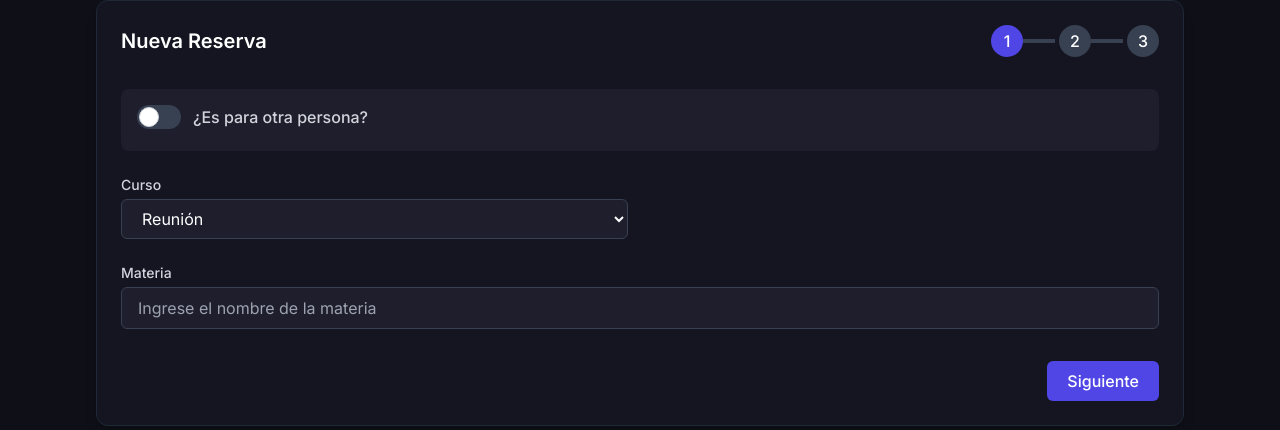
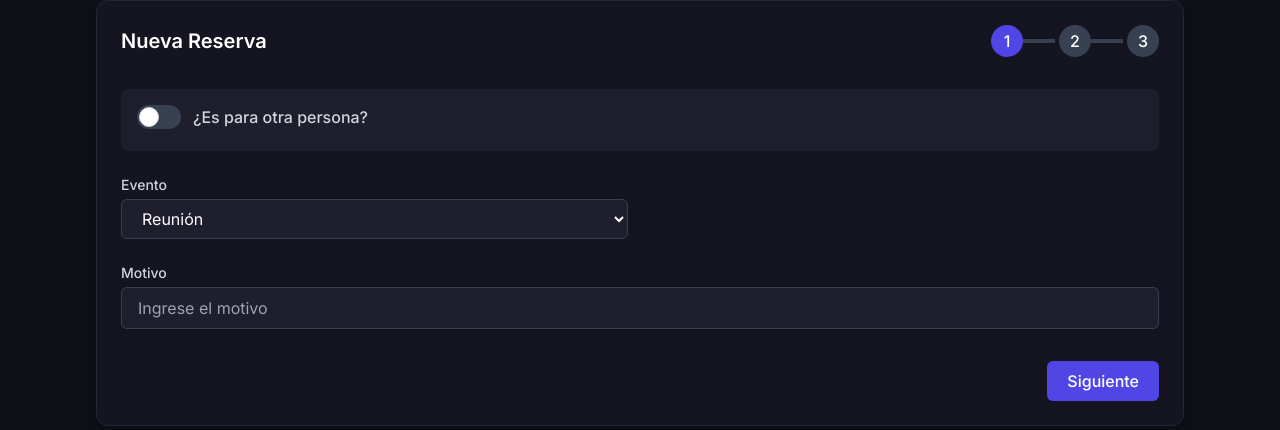
Before and after one commit to Bernard2806/ReservationSystem, a PHP site: page /reserva/cargar_reserva.php in a window 1280 px wide. Shown: the part 253-683 px from the top of the page. Run offline with PHP 8.4, Linux system fonts and the light colour scheme; the visitor is signed in with stand-in values (Sample User, id 1); some libraries are stand-ins or nearby versions.

Commit message:
feat: Actualizar etiquetas y placeholders en el formulario de reserva para incluir nuevos tipos de evento

```diff
--- a/ReservationSystem/reserva/cargar_reserva.php
+++ b/ReservationSystem/reserva/cargar_reserva.php
@@ -146,7 +146,7 @@ $esAdmin = isset($_SESSION['EsAdmin']) && $_SESSION['EsAdmin'] == true;
           curso: 'Reunión',
           sitio: 'Salon de actos',
           updateDivision() {
-            this.showDivision = this.curso !== 'Reunión';
+            this.showDivision = this.curso !== 'Reunión' && this.curso !== 'Charla/Conferencia' && this.curso !== 'Acto';
           },
           updateOtroSalon() {
             this.showOtroSalon = this.sitio === 'Otro';
@@ -204,10 +204,12 @@ $esAdmin = isset($_SESSION['EsAdmin']) && $_SESSION['EsAdmin'] == true;
                             <div class="grid grid-cols-1 md:grid-cols-2 gap-6">
                                 <!-- Selección de Curso -->
                                 <div>
-                                    <label for="curso" class="block text-sm font-medium text-gray-300 mb-1">Curso</label>
+                                    <label for="curso" class="block text-sm font-medium text-gray-300 mb-1" x-text="['Reunión', 'Charla/Conferencia', 'Acto'].includes(curso) ? 'Evento' : 'Curso'">Curso</label>
                                     <select id="curso" name="curso" x-model="curso" @change="updateDivision()"
                                         class="w-full bg-dark-800 border border-gray-700 text-white rounded-md px-4 py-2 focus:outline-none focus:ring-2 focus:ring-primary-500 focus:border-transparent transition-all">
                                         <option value="Reunión">Reunión</option>
+                                        <option value="Charla/Conferencia">Charla/Conferencia</option>
+                                        <option value="Acto">Acto</option>
                                         <option value="1º">1º</option>
                                         <option value="2º">2º</option>
                                         <option value="3º">3º</option>
@@ -228,8 +230,8 @@ $esAdmin = isset($_SESSION['EsAdmin']) && $_SESSION['EsAdmin'] == true;
 
                             <!-- Materia -->
                             <div>
-                                <label for="materia" class="block text-sm font-medium text-gray-300 mb-1">Materia</label>
-                                <input type="text" id="materia" name="materia" placeholder="Ingrese el nombre de la materia"
+                                <label for="materia" class="block text-sm font-medium text-gray-300 mb-1" x-text="['Reunión', 'Charla/Conferencia', 'Acto'].includes(curso) ? 'Motivo' : 'Materia'">Materia</label>
+                                <input type="text" id="materia" name="materia" :placeholder="['Reunión', 'Charla/Conferencia', 'Acto'].includes(curso) ? 'Ingrese el motivo' : 'Ingrese el nombre de la materia'"
                                     class="w-full bg-dark-800 border border-gray-700 text-white rounded-md px-4 py-2 focus:outline-none focus:ring-2 focus:ring-primary-500 focus:border-transparent transition-all">
                             </div>
                         </div>
```
